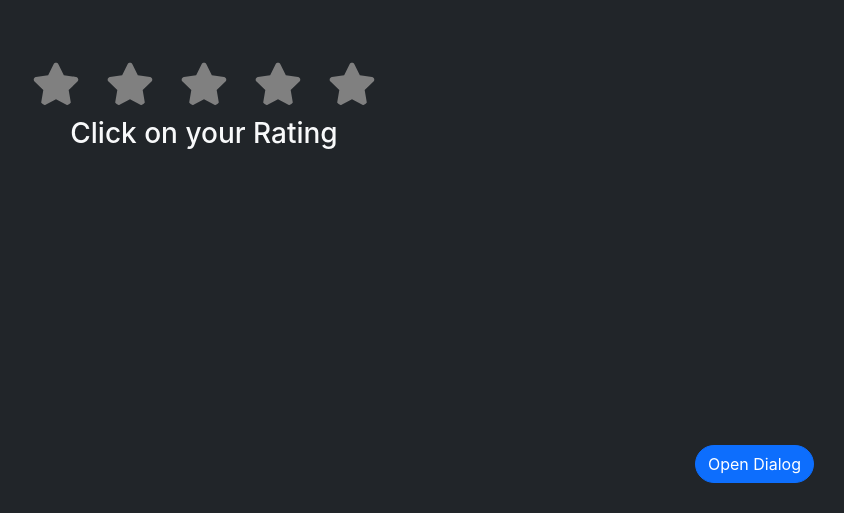
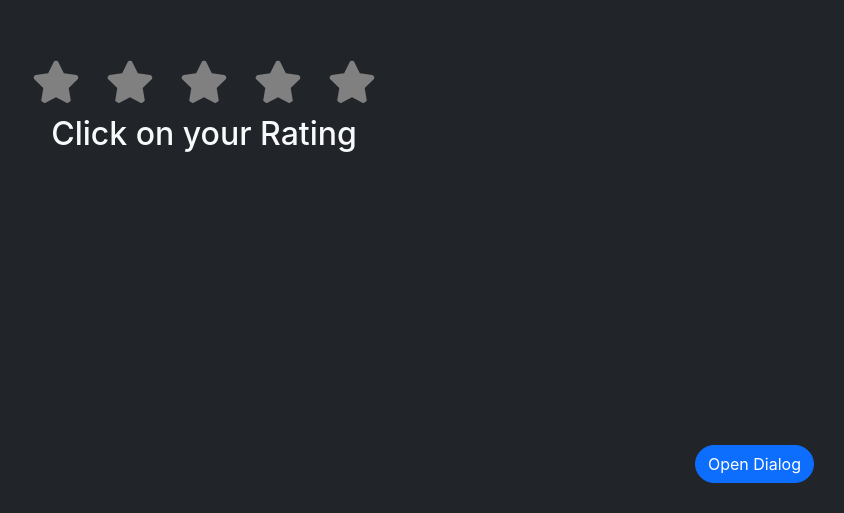
Before and after one commit to Paul-Funston/Rating-System, a React (Create React App) app: page / in a window 1280 px wide. Shown: the part 287-800 px from the top of the page, without its empty margins (436-1280 px from the left). Built offline with nearby package versions, Linux system fonts and the light colour scheme.

Commit message:
update star hover

```diff
--- a/src/components/StarRating.js
+++ b/src/components/StarRating.js
@@ -43,7 +43,7 @@ function StarRating({
         })}
       </div>
       <div className="row my-2">
-        <h3>{response}</h3>
+        <h2>{response}</h2>
       </div>
 
     </div>
--- a/src/style/index.css
+++ b/src/style/index.css
@@ -27,7 +27,7 @@ code {
 .star svg:hover {
   animation: shake 0.5s;
   animation-iteration-count: infinite;
-  box-shadow: inset 5px -2px 3px 1px gold;
+  /* box-shadow: inset 5px -2px 3px 1px gold; */
 }
 
 @keyframes shake {
```
